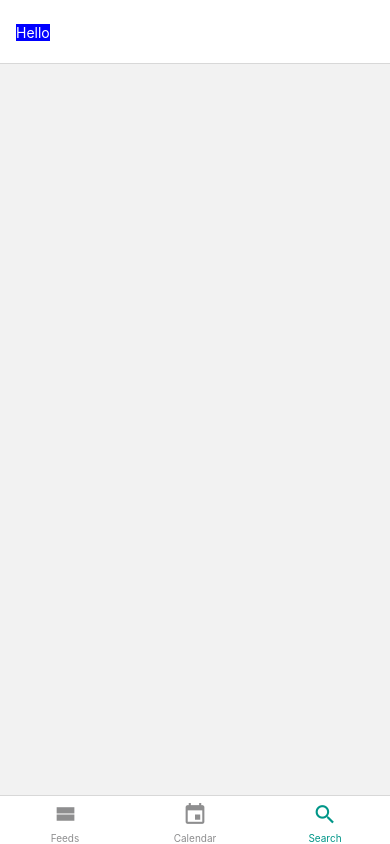
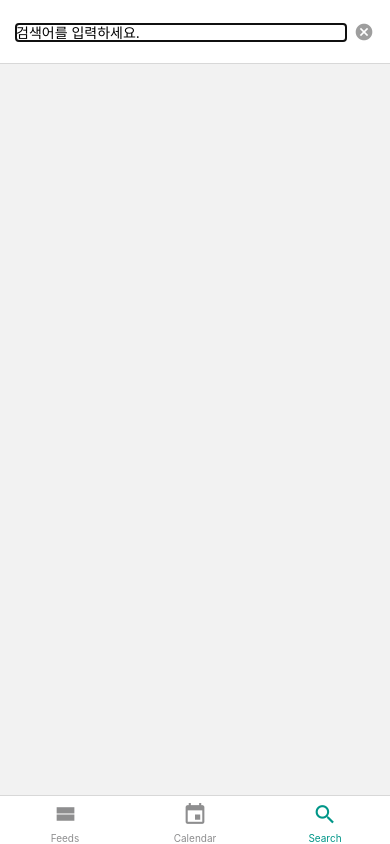
Before and after one commit to sungjaeahn-kopo/DayLog, a React Native app: screen /Search in a window 390 px wide. Built offline with nearby package versions, Linux system fonts and the light colour scheme.

Commit message:
DL_Add SearchContext

```diff
--- a/App.jsx
+++ b/App.jsx
@@ -1,14 +1,17 @@
 import {NavigationContainer} from '@react-navigation/native';
 import React from 'react';
 import {LogContextProvider} from './components/contexts/LogContext';
+import {SearchContextProvider} from './components/contexts/SearchContext';
 import RootStack from './components/screens/RootStack';
 
 function App() {
   return (
     <NavigationContainer>
-      <LogContextProvider>
-        <RootStack />
-      </LogContextProvider>
+      <SearchContextProvider>
+        <LogContextProvider>
+          <RootStack />
+        </LogContextProvider>
+      </SearchContextProvider>
     </NavigationContainer>
   );
 }
--- a/components/SearchHeader.js
+++ b/components/SearchHeader.js
@@ -1,14 +1,46 @@
-import React from 'react';
-import {StyleSheet, Text} from 'react-native';
+import React, {useContext} from 'react';
+import {
+  Pressable,
+  StyleSheet,
+  TextInput,
+  useWindowDimensions,
+  View,
+} from 'react-native';
+import Icon from 'react-native-vector-icons/MaterialIcons';
+import SearchContext from './contexts/SearchContext';
 
 function SearchHeader() {
-  return <Text style={styles.block}>Hello</Text>;
+  const {width} = useWindowDimensions();
+  const {keyword, onChangeText} = useContext(SearchContext);
+  // 양옆 여백 16씩 => 32
+  return (
+    <View style={[styles.block, {width: width - 32}]}>
+      <TextInput
+        style={styles.input}
+        placeholder="검색어를 입력하세요."
+        value={keyword}
+        onChangeText={onChangeText}
+        autoFocus
+      />
+      <Pressable
+        style={({pressed}) => [styles.button, pressed && {opacity: 0.5}]}
+        onPress={() => onChangeText('')}>
+        <Icon name="cancel" size={20} color="#9e9e9e" />
+      </Pressable>
+    </View>
+  );
 }
 
 const styles = StyleSheet.create({
   block: {
-    color: 'white',
-    backgroundColor: 'blue',
+    flexDirection: 'row',
+    alignItems: 'center',
+  },
+  input: {
+    flex: 1,
+  },
+  button: {
+    marginLeft: 8,
   },
 });
 
--- /dev/null
+++ b/components/contexts/SearchContext.js
@@ -0,0 +1,15 @@
+import React, {createContext, useState} from 'react';
+
+const SearchContext = createContext();
+
+export function SearchContextProvider({children}) {
+  const [keyword, onChangeText] = useState('');
+
+  return (
+    <SearchContext.Provider value={{keyword, onChangeText}}>
+      {children}
+    </SearchContext.Provider>
+  );
+}
+
+export default SearchContext;
--- a/components/screens/SearchScreen.js
+++ b/components/screens/SearchScreen.js
@@ -1,8 +1,14 @@
-import React from 'react';
-import {StyleSheet, View} from 'react-native';
+import React, {useContext} from 'react';
+import {StyleSheet, Text, View} from 'react-native';
+import SearchContext from '../contexts/SearchContext';
 
-function SearchScreen() {
-  return <View style={styles.block} />;
+function SearchScreen({navigation}) {
+  const {keyword} = useContext(SearchContext);
+  return (
+    <View style={styles.block}>
+      <Text>{keyword}</Text>
+    </View>
+  );
 }
 
 const styles = StyleSheet.create({
```
